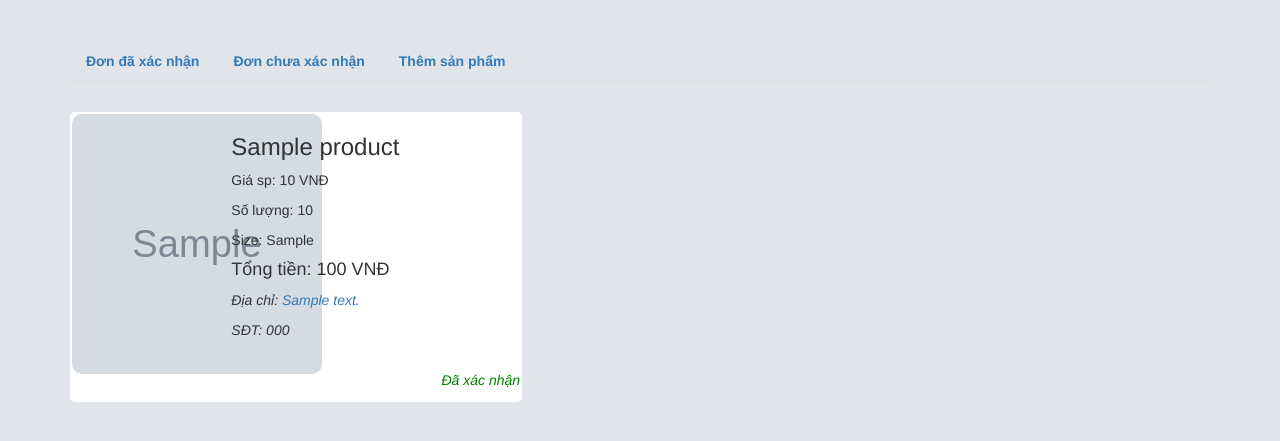
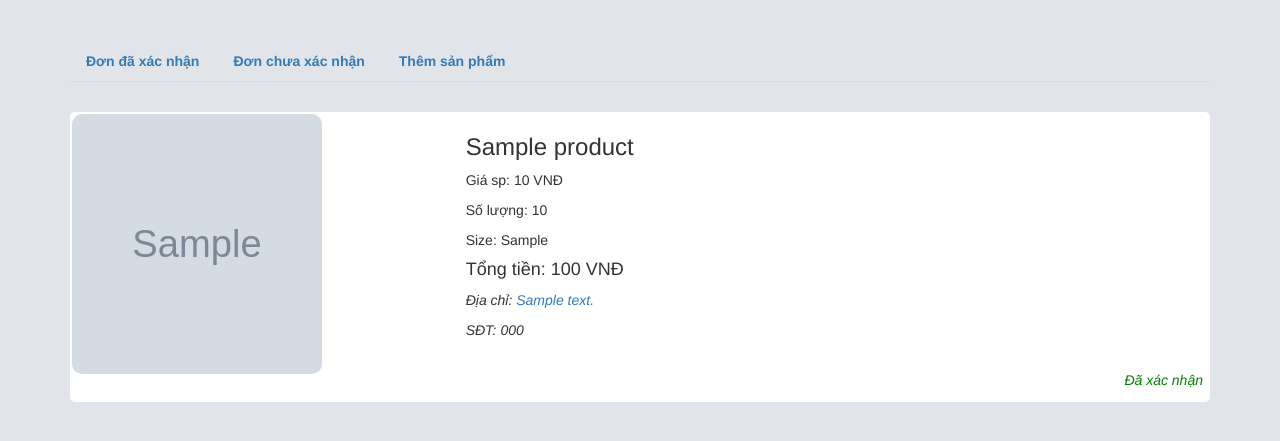
Before and after one commit to nhan-bui/Digital_fashion_shop, a Flask app: page /admin in a window 1280 px wide. Shown: the part 52-493 px from the top of the page. Run offline with Flask 3, Linux system fonts and the light colour scheme; a user stored in the database is signed in; tables that the repository leaves empty hold one stand-in row (values such as "Sample post"); grey boxes marked "Sample" are stand-in pictures; some libraries are stand-ins or nearby versions.

Commit message:
modify some backend

```diff
--- a/templates/admin.html
+++ b/templates/admin.html
@@ -36,13 +36,13 @@
 {% endif %}
 {% for item in items %}
 
-<div class="card">
+<div class="card" style="width:100%">
     <div class="row no-gutters">
       <div class="col-md-4">
         <img src="{{item.product.image}}" alt="{{item.product.name}}" class="card-img" style="width: 250px; height: 260px; border-radius: 10px;">
       </div>
       <div class="col-md-8">
-        <div class="card-body">
+        <div class="card-body" style="margin: 5px 5px 5px 5px;">
             <h3 class="card-title">{{item.product.name}}</h3>
             <p>Giá sp: {{item.product.price}} VNĐ</p>
             <p>Số lượng: {{item.quantity}}</p>
--- a/templates/product.html
+++ b/templates/product.html
@@ -21,7 +21,7 @@
             <h3 class="card-title">{{item.name}}</h3>
             <br>
 
-            <p style="">{{ item.description }}</p>
+            <p style="word-wrap:break-word;width:500px">{{ item.description }}</p>
             <div class="wrap-form">
                 <p class="card-text"> <strong>Giá: </strong></p>
                 <p style="font-size:25px; margin-left:3px">{{ '₫{:,.0f}'.format(item.price) }}</p>
--- a/utils.py
+++ b/utils.py
@@ -45,11 +45,12 @@ def get_cart(product_id, user_id, size):
 
 def add_to_cart(product_id, user_id, size, quantity):
     cart = get_cart(product_id=product_id, user_id=user_id, size=size)
-    if cart and cart.is_bill.__eq__(False):
+    if cart and not cart.is_bill:
         cart.quantity += quantity
     else:
         cart = Cart(product_id=product_id, user_id=user_id, quantity=quantity, size=size)
         db.session.add(cart)
+
     try:
         db.session.commit()
     except Exception as e:
```
